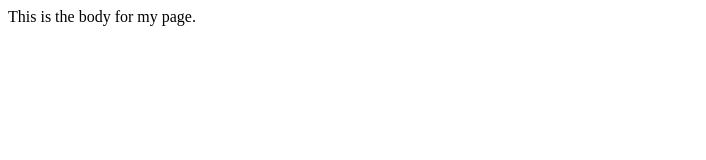
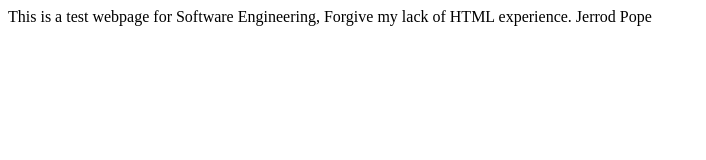
Before and after one commit to JerrodP/JerrodP.github.io, a plain HTML site: page index.html in a window 1280 px wide. Shown: the whole page, without its empty margins (0-706 px from the left). Drawn offline with Linux system fonts and the light colour scheme.

Commit message:
Changed Body
Added a more apt title along with my name.

```diff
--- a/index.html
+++ b/index.html
@@ -3,6 +3,8 @@
 	<title>A Test Webpage for W. Jerrod Pope </title>
 </head>
 <body>
-This is the body for my page.
+This is a test webpage for Software Engineering, Forgive my lack of HTML experience.
+
+Jerrod Pope
 </body>
 </html>
```
